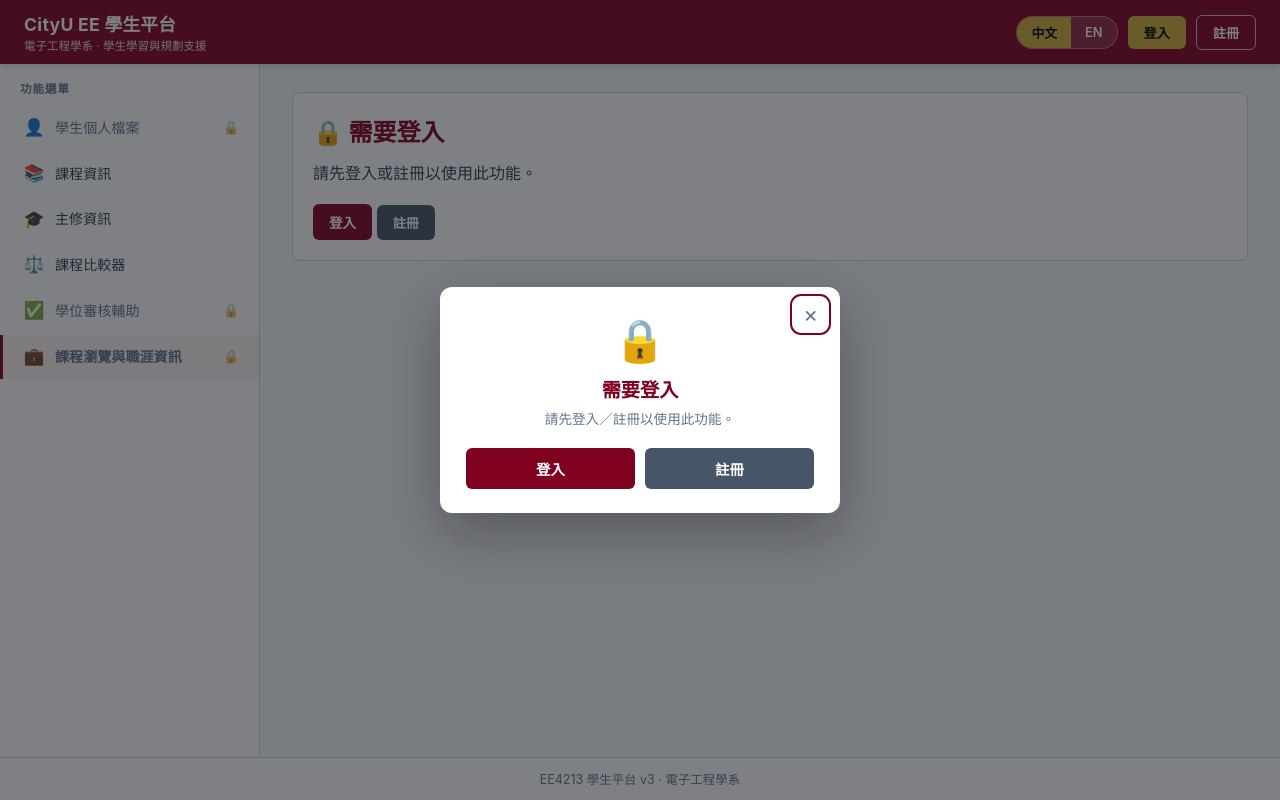
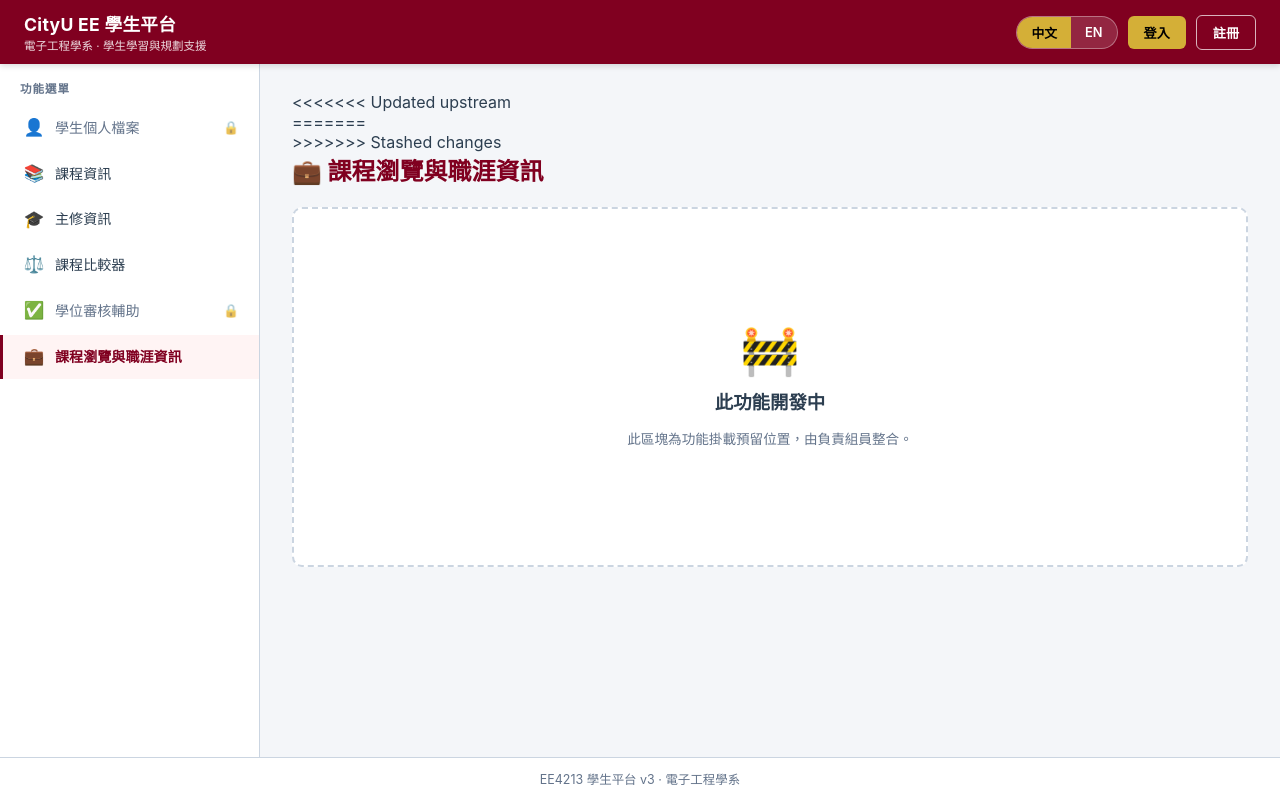
Before and after one commit to ykshek/EE4213, a plain HTML site: page portal/program-career/index.html in a window 1280 px wide. Drawn offline with Linux system fonts and the light colour scheme.

Commit message:
fix: Internship & Career not require login

```diff
--- a/portal/assets/js/common.js
+++ b/portal/assets/js/common.js
@@ -186,7 +186,7 @@
         'major-info': { file: 'major-info/index.html', public: true, nav: 'navMajorInfo', zh: '主修資訊', en: 'Major Information' },
         comparator: { file: 'comparator/index.html', public: true, nav: 'navComparator', zh: '課程比較器', en: 'Course Comparator' },
         'degree-audit': { file: 'degree-audit/index.html', nav: 'navDegreeAudit', zh: '學位審核輔助', en: 'Degree Audit Helper' },
-        'program-career': { file: 'program-career/index.html', nav: 'navProgramCareer', zh: '課程瀏覽與職涯資訊', en: 'Program Browser & Career Information' }
+        'program-career': { file: 'program-career/index.html', public: true, nav: 'navProgramCareer', zh: '課程瀏覽與職涯資訊', en: 'Program Browser & Career Information' }
     });
     const STORAGE_KEY = 'ee4213.portal.session.v1';
     const ACCOUNTS_KEY = 'ee4213.portal.demo-accounts.v1';
--- a/portal/program-career/index.html
+++ b/portal/program-career/index.html
@@ -12,8 +12,13 @@
     <!-- Shared header, sidebar, footer and dialogs are mounted by common.js. -->
     <div class="layout">
         <main class="main" id="mainContent" tabindex="-1">
+<<<<<<< Updated upstream
             <!-- PAGE OWNER: develop this page inside #pageContent. -->
             <section id="pageContent" class="page-content" aria-labelledby="pageTitle" hidden inert>
+=======
+            <section id="pageContent" class="page-content program-career-page" aria-labelledby="pageTitle">
+
+>>>>>>> Stashed changes
                 <div class="feature-header">
                     <h2 id="pageTitle">
                         <span class="lang-zh">💼 課程瀏覽與職涯資訊</span>
```
